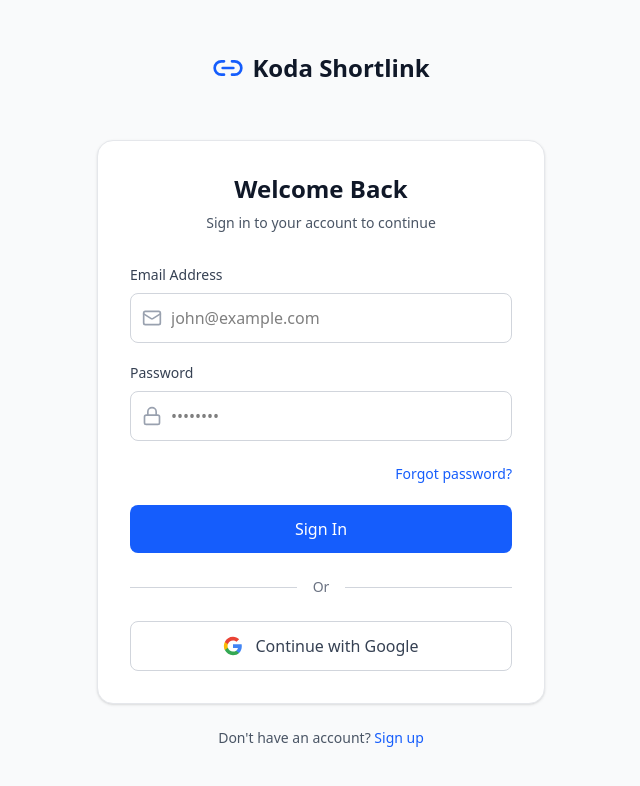
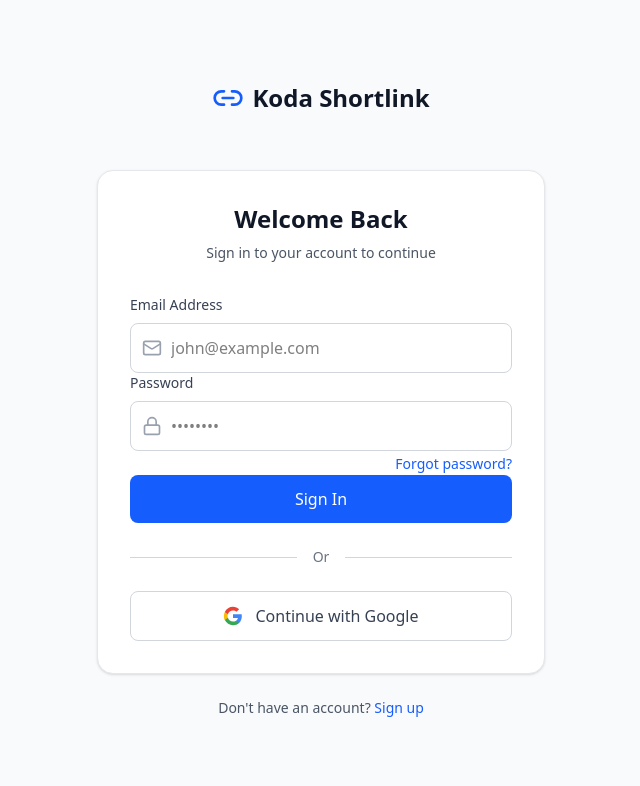
Before and after one commit to ItsnaMaulanaHasan/koda-b4-final-frontend, a React (Vite) app: page /auth/login in a window 1280 px wide. Shown: the top 786 px of the page, without its empty margins (319-959 px from the left). Built offline with nearby package versions, Linux system fonts and the light colour scheme.

Commit message:
feat: integration login page

```diff
--- a/src/pages/LoginPage.jsx
+++ b/src/pages/LoginPage.jsx
@@ -1,19 +1,123 @@
+import { yupResolver } from "@hookform/resolvers/yup";
 import { Link2, Lock, Mail } from "lucide-react";
-import { useState } from "react";
+import { useContext, useState } from "react";
+import { useForm } from "react-hook-form";
+import { ScrollRestoration } from "react-router-dom";
+import * as yup from "yup";
+import Alert from "../components/Alert";
+import { AuthContext } from "../context/AuthContext";
+import { ProfileContext } from "../context/ProfileContext";
+
+const LoginFormSchema = yup.object({
+  email: yup
+    .string()
+    .required("Email is required")
+    .email("Invalid email format"),
+  password: yup
+    .string()
+    .required("Password is required")
+    .min(6, "Password must be at least 6 characters"),
+});
 
 function LoginPage() {
-  const [email, setEmail] = useState("");
-  const [password, setPassword] = useState("");
+  const [alertStatus, setAlertStatus] = useState({ type: "", message: "" });
+  const [isLogginIn, setIsLogginIn] = useState(false);
+  const { setAccessToken } = useContext(AuthContext);
+  const { setProfile } = useContext(ProfileContext);
 
-  const handleSubmit = () => {
-    console.log("Login:", { email, password });
+  const {
+    register,
+    handleSubmit,
+    formState: { errors },
+  } = useForm({
+    resolver: yupResolver(LoginFormSchema),
+  });
+
+  const onSubmit = async (data) => {
+    setIsLogginIn(true);
+    try {
+      const body = new URLSearchParams({
+        email: data.email,
+        password: data.password,
+      }).toString();
+
+      const resLogin = await fetch(
+        import.meta.env.VITE_BASE_URL + "/api/v1/auth/login",
+        {
+          method: "POST",
+          headers: {
+            "Content-Type": "application/x-www-form-urlencoded",
+          },
+          body,
+        }
+      );
+
+      if (!resLogin.ok) {
+        const resultLogin = await resLogin.json();
+        throw new Error(resultLogin.error || "Login failed");
+      }
+
+      const resultLogin = await resLogin.json();
+
+      if (!resultLogin.success) {
+        throw new Error(resultLogin.message);
+      }
+
+      const token = resultLogin.data.accessToken;
+
+      const resProfile = await fetch(
+        import.meta.env.VITE_BASE_URL + "/api/v1/users",
+        {
+          headers: {
+            Authorization: `Bearer ${token}`,
+          },
+        }
+      );
+
+      if (!resProfile.ok) {
+        const resultProfile = await resProfile.json();
+        throw new Error(resultProfile.error || "Login failed");
+      }
+
+      const resultProfile = await resProfile.json();
+
+      if (!resultProfile.success) {
+        throw new Error(resultProfile.message);
+      }
+
+      setAlertStatus({ type: "success", message: "Login successful!" });
+      setTimeout(() => {
+        setAccessToken(token);
+        setProfile(resultProfile.data);
+      }, 1500);
+    } catch (error) {
+      let errorMessage = "Login failed";
+      if (error.message) {
+        errorMessage = error.message;
+      } else if (!navigator.onLine) {
+        errorMessage = "No internet connection";
+      }
+      setAlertStatus({
+        type: "error",
+        message: errorMessage,
+      });
+    } finally {
+      setIsLogginIn(false);
+    }
   };
 
   const handleGoogleLogin = () => {
     console.log("Continue with Google");
   };
+
   return (
     <div className="min-h-screen bg-gray-50 flex items-center justify-center px-4">
+      <ScrollRestoration />
+      <Alert
+        type={alertStatus.type}
+        message={alertStatus.message}
+        onClose={() => setAlertStatus({ type: "", message: "" })}
+      />
       <div className="w-full max-w-md">
         {/* logo */}
         <div className="text-center mb-8">
@@ -39,6 +143,7 @@
 
           {/* form */}
           <div className="space-y-5">
+            <form onSubmit={handleSubmit(onSubmit)}>
               {/* email input */}
               <div>
                 <label className="block text-sm font-medium text-gray-700 mb-2">
@@ -47,13 +152,18 @@
                 <div className="relative">
                   <Mail className="absolute left-3 top-1/2 -translate-y-1/2 w-5 h-5 text-gray-400" />
                   <input
+                    {...register("email")}
                     type="email"
                     placeholder="john@example.com"
-                  value={email}
-                  onChange={(e) => setEmail(e.target.value)}
                     className="w-full pl-10 pr-4 py-3 border border-gray-300 rounded-lg focus:outline-none focus:ring-2 focus:ring-blue-500 focus:border-transparent"
+                    disabled={isLogginIn}
                   />
                 </div>
+                {errors.email && (
+                  <p className="mt-1 text-xs text-red-500 sm:text-sm">
+                    {errors.email.message}
+                  </p>
+                )}
               </div>
 
               {/* password input */}
@@ -64,13 +174,18 @@
                 <div className="relative">
                   <Lock className="absolute left-3 top-1/2 -translate-y-1/2 w-5 h-5 text-gray-400" />
                   <input
+                    {...register("password")}
                     type="password"
                     placeholder="••••••••"
-                  value={password}
-                  onChange={(e) => setPassword(e.target.value)}
                     className="w-full pl-10 pr-4 py-3 border border-gray-300 rounded-lg focus:outline-none focus:ring-2 focus:ring-blue-500 focus:border-transparent"
+                    disabled={isLogginIn}
                   />
                 </div>
+                {errors.password && (
+                  <p className="mt-1 text-xs text-red-500 sm:text-sm">
+                    {errors.password.message}
+                  </p>
+                )}
               </div>
 
               {/* forgot password */}
@@ -82,10 +197,12 @@
 
               {/* sign in button */}
               <button
-              onClick={handleSubmit}
+                disabled={isLogginIn}
+                type="submit"
                 className="w-full py-3 bg-blue-600 text-white rounded-lg hover:bg-blue-700 font-medium transition">
-              Sign In
+                {!isLogginIn ? "Sign In" : "Logging In..."}
               </button>
+            </form>
           </div>
 
           {/* divider */}
```
Lines whose indentation alone changed are shown as unchanged.
